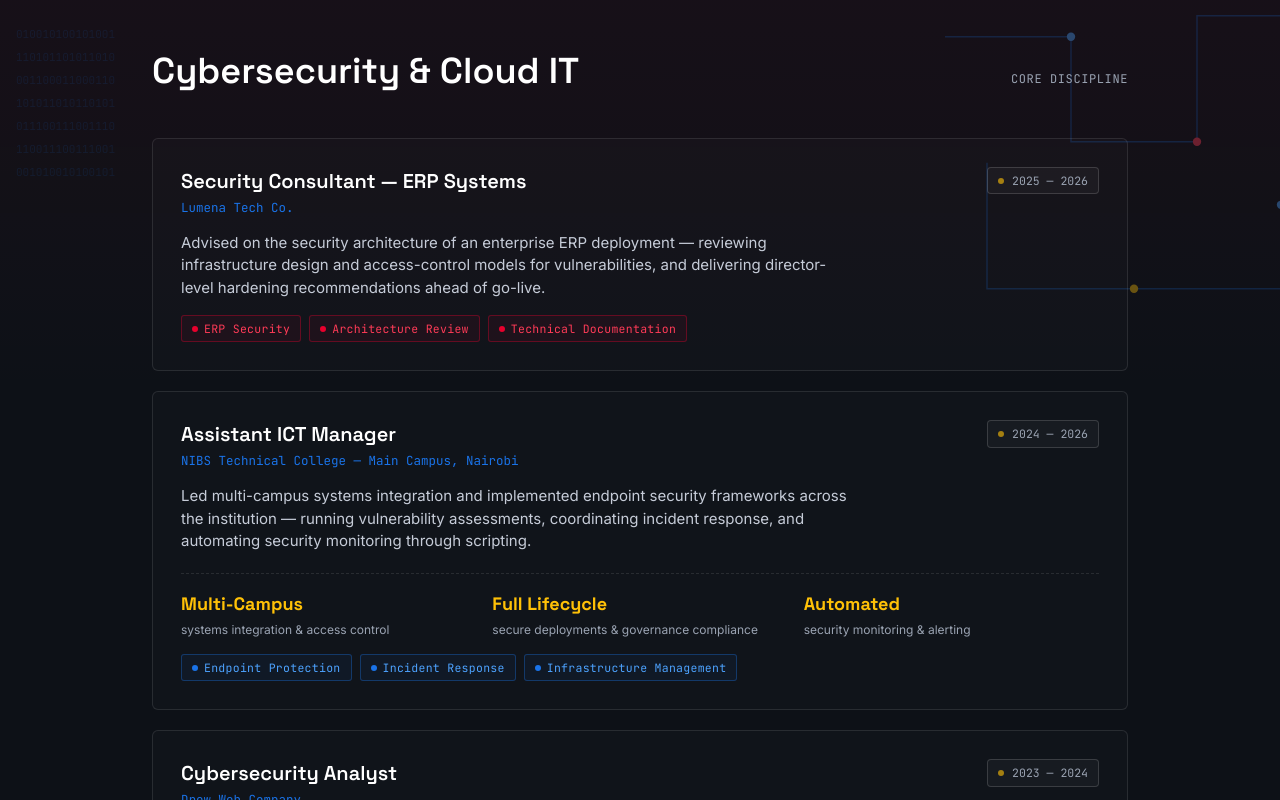
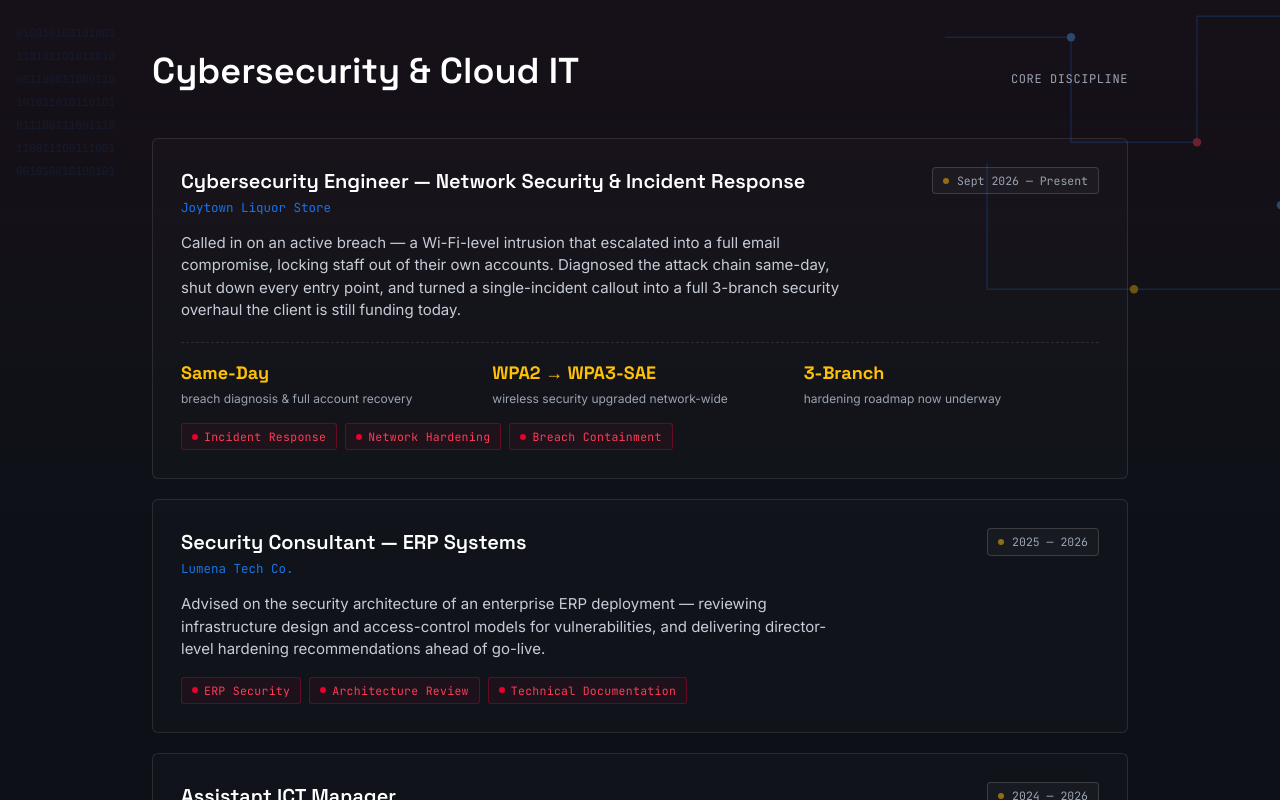
Before and after one commit to felix312/fm-portfolio, a Next.js app: page / in a window 1280 px wide. Shown: the part 820-1620 px from the top of the page. Built offline with nearby package versions, Linux system fonts and the light colour scheme.

Commit message:
Add Joytown incident response case study and combined Orbit Tokens / SharpShell Digital growth case

```diff
--- a/src/app/page.tsx
+++ b/src/app/page.tsx
@@ -12,6 +12,7 @@ import Reveal from "@/components/Reveal";
 import {
   securityCases,
   reelCases,
+  growthCases,
   seoCards,
 } from "@/data/portfolio";
 
@@ -60,9 +61,14 @@ export default function Home() {
         <section id="seo" className="border-b border-white/10 py-20">
           <div className="mx-auto max-w-5xl px-6">
             <Reveal>
-              <SectionHeading title="SEO & Digital Support" note="SUPPORTING WORK" />
+              <SectionHeading title="SEO & Digital Growth" note="SUPPORTING WORK" />
             </Reveal>
-            <div className="grid gap-6 sm:grid-cols-2">
+            <div className="space-y-5">
+              {growthCases.map((c, i) => (
+                <CaseCard item={c} key={c.title + c.org} delay={i * 0.08} />
+              ))}
+            </div>
+            <div className="mt-5 grid gap-6 sm:grid-cols-2">
               {seoCards.map((c, i) => (
                 <Reveal delay={i * 0.08} key={c.title}>
                   <div className="rounded-md border border-white/[0.08] bg-white/[0.02] p-7">
--- a/src/data/portfolio.ts
+++ b/src/data/portfolio.ts
@@ -29,6 +29,23 @@ export type CaseStudy = {
 };
 
 export const securityCases: CaseStudy[] = [
+  {
+    title: "Cybersecurity Engineer — Network Security & Incident Response",
+    org: "Joytown Liquor Store",
+    period: "Sept 2026 — Present",
+    description:
+      "Called in on an active breach — a Wi-Fi-level intrusion that escalated into a full email compromise, locking staff out of their own accounts. Diagnosed the attack chain same-day, shut down every entry point, and turned a single-incident callout into a full 3-branch security overhaul the client is still funding today.",
+    stats: [
+      { num: "Same-Day", label: "breach diagnosis & full account recovery" },
+      { num: "WPA2 → WPA3-SAE", label: "wireless security upgraded network-wide" },
+      { num: "3-Branch", label: "hardening roadmap now underway" },
+    ],
+    tags: [
+      { label: "Incident Response", tone: "red" },
+      { label: "Network Hardening", tone: "red" },
+      { label: "Breach Containment", tone: "red" },
+    ],
+  },
   {
     title: "Security Consultant — ERP Systems",
     org: "Lumena Tech Co.",
@@ -126,6 +143,26 @@ export const reelCases: ReelCase[] = [
   },
 ];
 
+export const growthCases: CaseStudy[] = [
+  {
+    title: "SEO & Digital Growth Strategist",
+    org: "Orbit Tokens & SharpShell Digital Consulting",
+    period: "2026",
+    description:
+      "Ran full competitive SEO teardown for two client platforms — a B2B sweepstakes software brand and a US-based digital consultancy — uncovering indexing gaps, duplicate metadata, and broken pages quietly bleeding organic traffic. Turned raw technical audits into director-ready growth cases that got fixes greenlit and implementation moving.",
+    stats: [
+      { num: "6+", label: "competitors benchmarked head-to-head" },
+      { num: "29 Pages", label: "meta titles & descriptions rebuilt for CMS launch" },
+      { num: "30-Day", label: "implementation roadmap delivered per client" },
+    ],
+    tags: [
+      { label: "Technical SEO Audits", tone: "blue" },
+      { label: "Competitor Analysis", tone: "blue" },
+      { label: "Director-Level Reporting", tone: "blue" },
+    ],
+  },
+];
+
 export const seoCards = [
   {
     org: "NIBS TECHNICAL COLLEGE",
```
